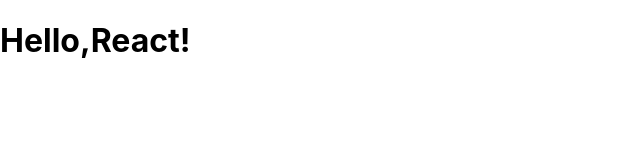
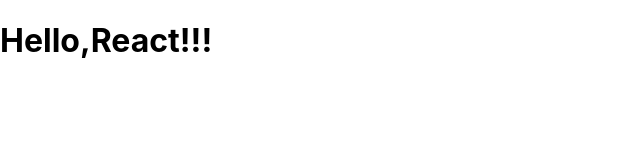
Before and after one commit to Vadimshidlov/ecommerce-application, a React (Create React App) app: page / in a window 1280 px wide. Shown: the top 160 px of the page, without its empty margins (0-640 px from the left). Built offline with nearby package versions, Linux system fonts and the light colour scheme.

Commit message:
feat: test husky

```diff
--- a/src/App.tsx
+++ b/src/App.tsx
@@ -1,9 +1,9 @@
-import React from "react";
+import React from 'react';
 
 function App() {
     return (
         <div>
-            <h1>Hello,React!</h1>
+            <h1>Hello,React!!!</h1>
         </div>
     );
 }
```
Also changed, not shown: 1 other file (tests, documents, lock files or other folders).
